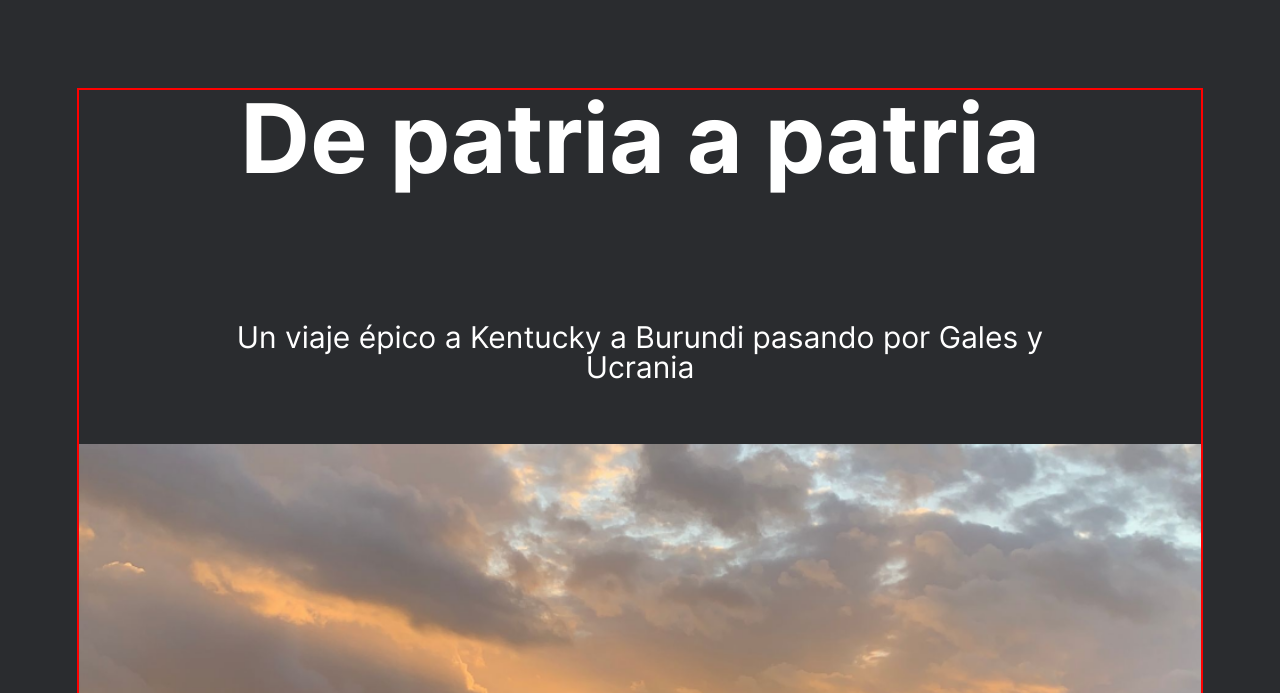
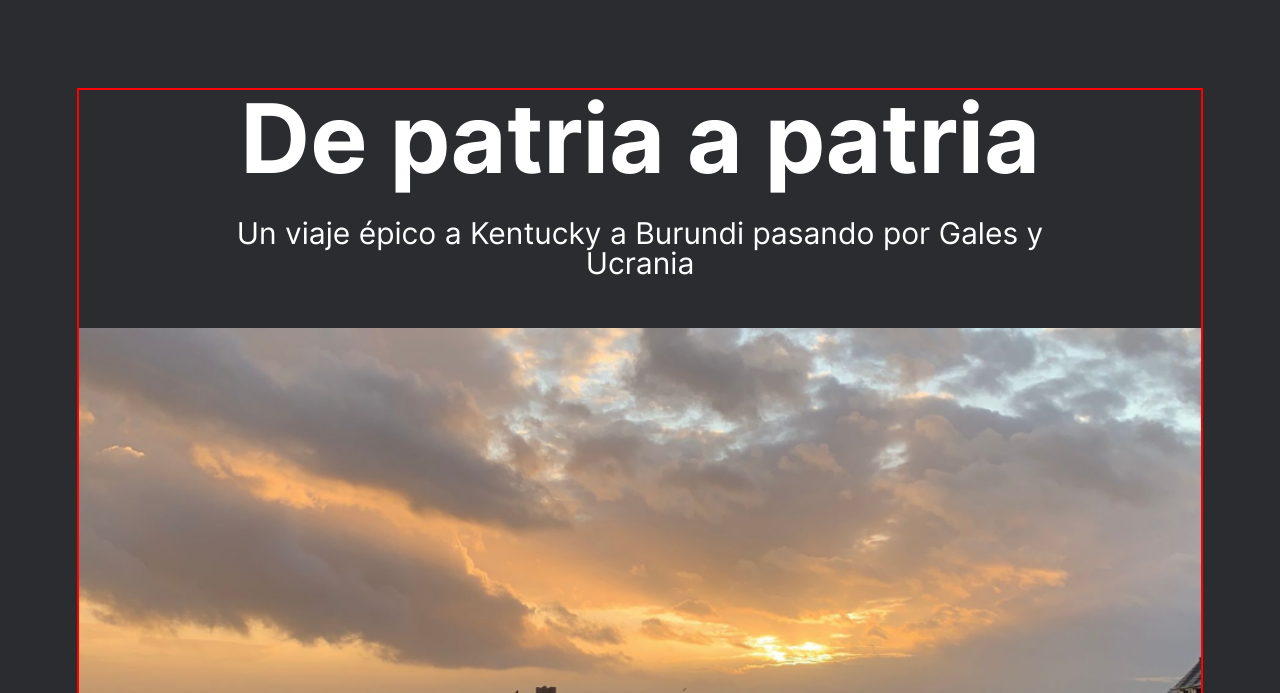
Before and after one commit to Ibrahim-002/web_project_3_esp, a plain HTML site: page index.html in a window 1280 px wide. Shown: the part 107-800 px from the top of the page. Drawn offline with Linux system fonts and the light colour scheme; files whose address does not match are found by name.

Commit message:
Project 3, corrigiendo alturas

```diff
--- a/styles/styles.css
+++ b/styles/styles.css
@@ -58,7 +58,6 @@ body {
 
 .lead__title {
     width: 80.6%;
-    height: 200px;
     font-size: 96px;
     line-height: 1;
     text-align: center;
@@ -68,7 +67,6 @@ body {
 
 .lead__subtitle {
     width: 73.2%;
-    height: 72px;
     font-weight: normal;
     font-family: 'Inter Regular';
     font-size: 30px;
```
